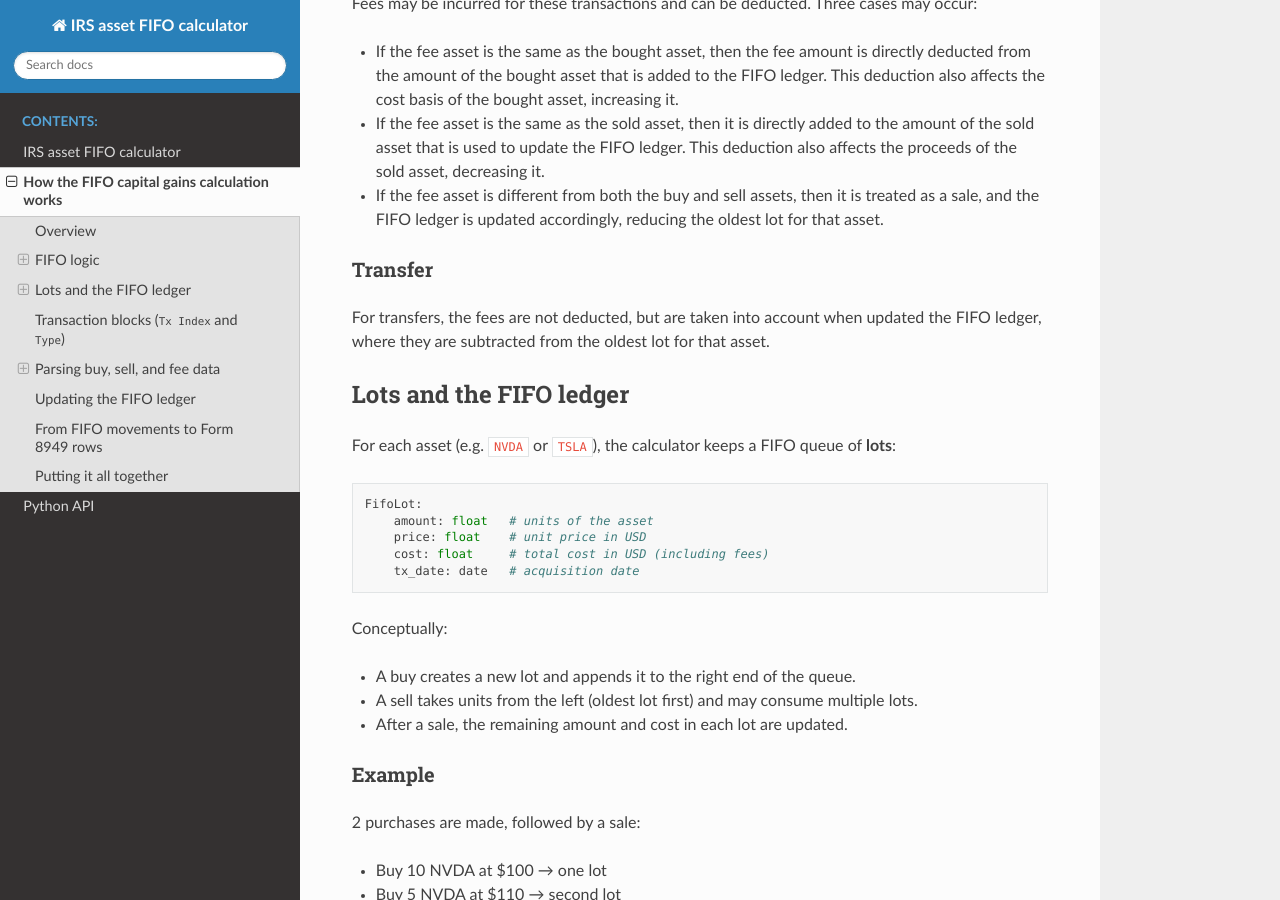
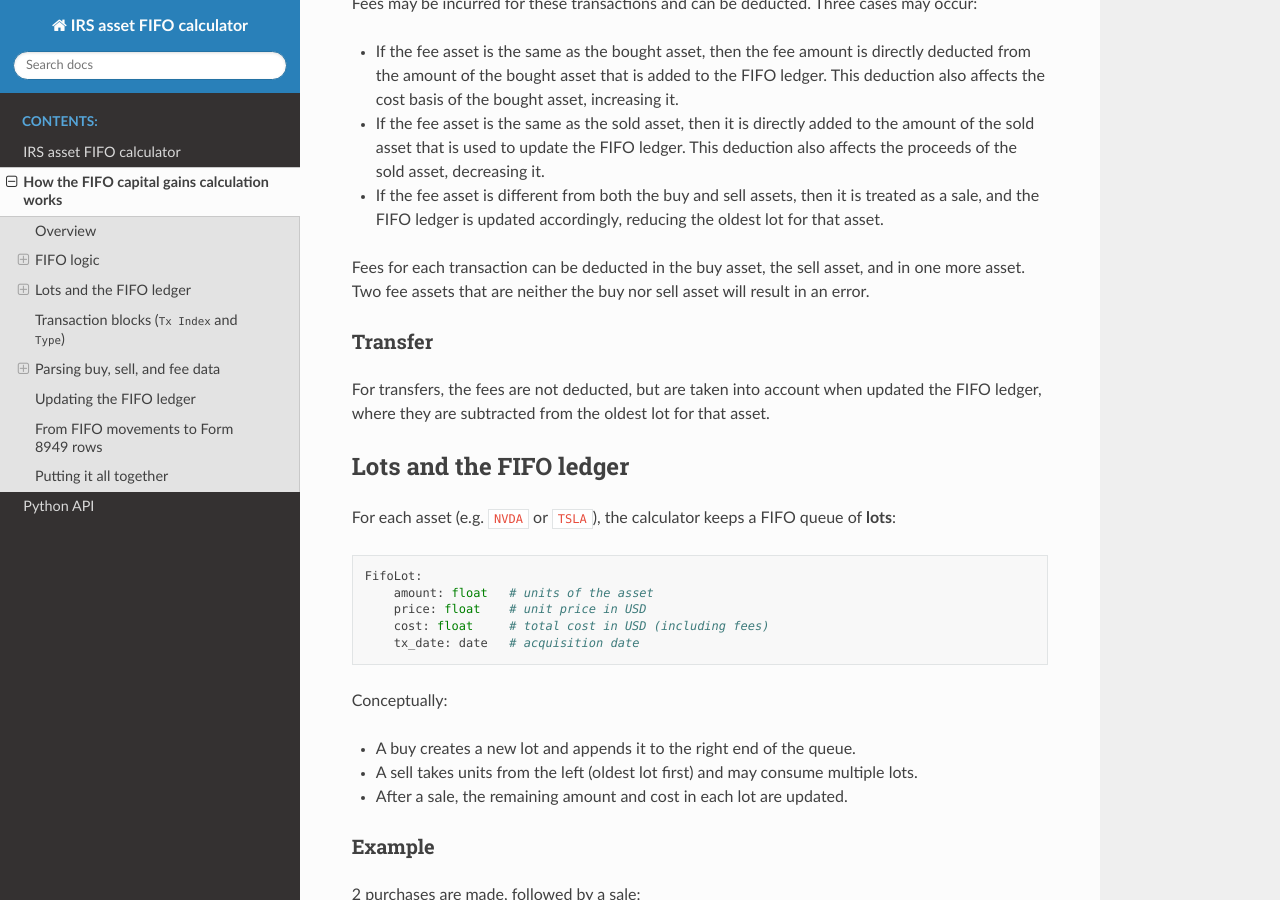
Before and after one commit to elliottbache/irs_asset_fifo_calculator, a Sphinx documentation site: the page built from docs/fifo_overview.md, in a window 1280 px wide and 900 px high, scrolled down 1132 px. Built offline with Sphinx 7.4.7 and the Read the Docs theme 3.1.0, drawn with Linux system fonts in a browser that asks for light colours.

Commit message:
docs(fifo_overview): add explanatory line for too many fee assets

```diff
--- a/docs/fifo_overview.md
+++ b/docs/fifo_overview.md
@@ -54,6 +54,10 @@ This deduction also affects the proceeds of the sold asset, decreasing it.
 - If the fee asset is different from both the buy and sell assets, then
 it is treated as a sale, and the FIFO ledger is updated accordingly, reducing
 the oldest lot for that asset.
+
+Fees for each transaction can be deducted in the buy asset, the sell asset, and in
+one more asset.  Two fee assets that are neither the buy nor sell asset will result
+in an error.
 
 ### Transfer
 For transfers, the fees are not deducted, but are taken into account when
```
